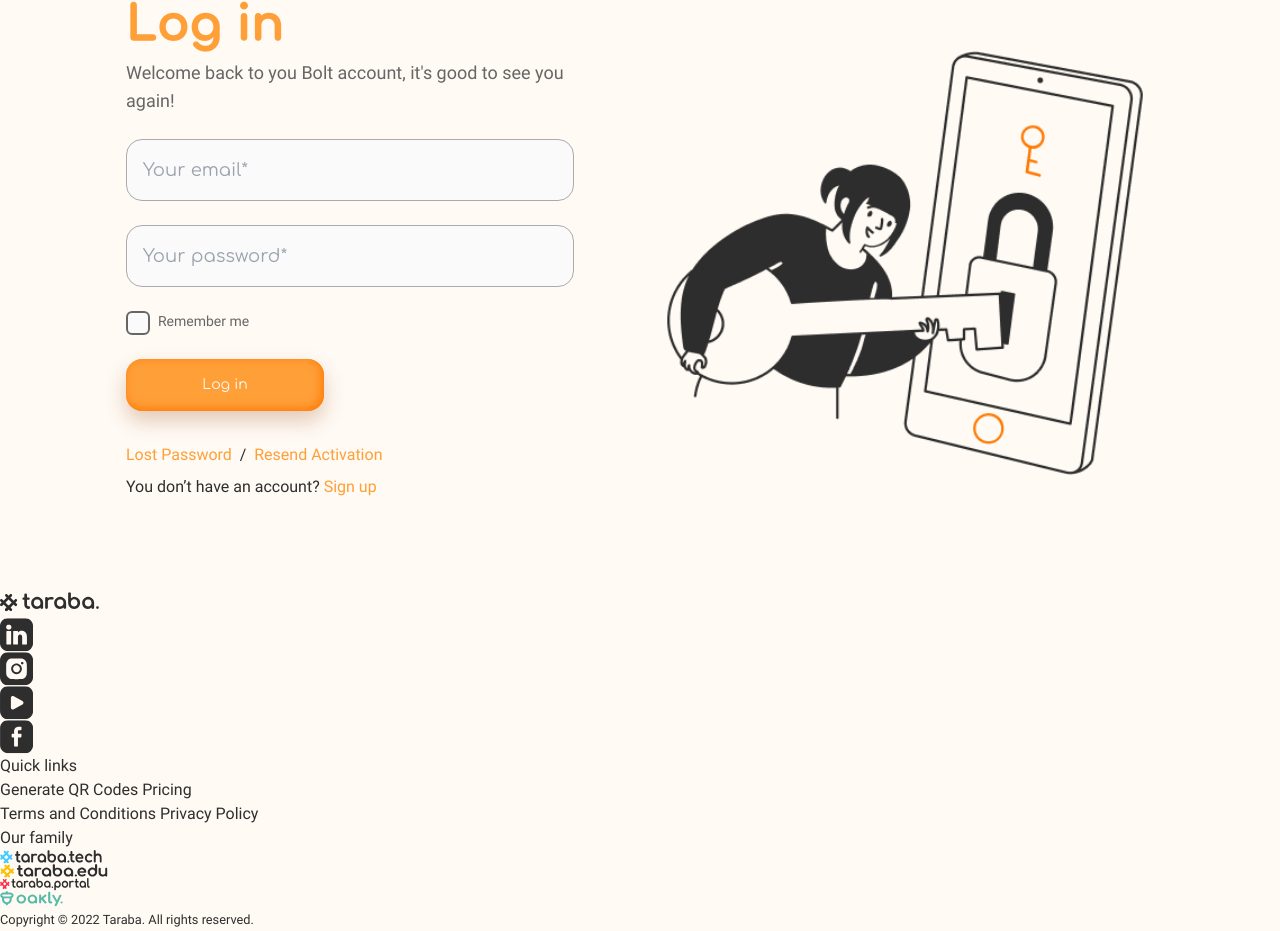
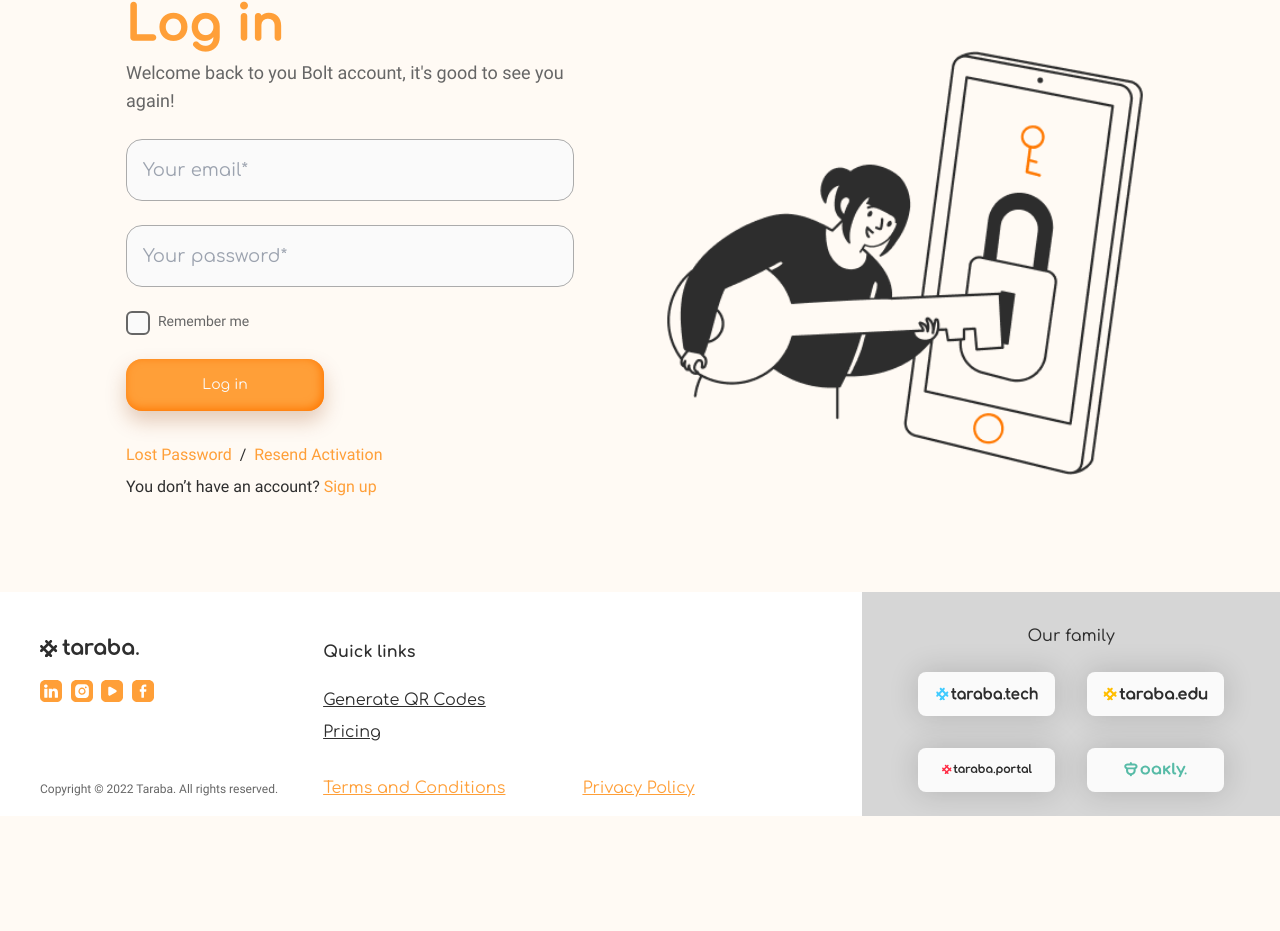
Before and after one commit to je-jo/taraba-test-tailwind-je-jo, a website: page login.html in a window 1280 px wide. Shown: the part 198-1129 px from the top of the page. After the commit the page ends 1014 px from the top, so only its background shows below. Drawn offline with Linux system fonts and the light colour scheme.

Commit message:
finish footer

```diff
--- a/login.html
+++ b/login.html
@@ -114,61 +114,64 @@
     </div>
   </main>
 
-  <footer>
-    <div class="footer__social">
-      <svg class="footer__social-logo" width="136" height="26" aria-hidden="true" focusable="false">
+  <footer class="grid max-md:pt-11 max-md:text-center items-end gap-7 bg-white dark:bg-trb-black3 md:grid-cols-[1fr_2fr_auto] md:grid-rows-[1fr_auto] md:pl-10">
+    <div class="grid justify-center md:justify-start self-center gap-4">
+        <svg class="max-md:max-w-[99px] max-md:justify-self-center" width="136" height="26" aria-hidden="true" focusable="false">
             <use href="public/img/footer/taraba-logo-latin-full-color-white-1.svg#trblogo"></use>
         </svg>
-      <ul class="footer__social-wrapper">
-        <li><a href="https://www.linkedin.com/company/taraba-tech/" target="_blank">
-            <svg class="icons-link" width="34" height="34">
+        <ul class="grid grid-cols-[repeat(4,22.68px)] gap-2 text-trb-orange3 ">
+            <li><a href="https://www.linkedin.com/company/taraba-tech/" target="_blank" class="hover:text-trb-orange1">
+                    <svg width="34" height="34" class="w-full h-full">
                         <use href="public/img/footer/linked-in-large.svg#linkedin"></use>
                     </svg>
                 </a></li>
-        <li><a href="https://www.instagram.com/taraba.tech/" target="_blank">
-            <svg class="icons-link" width="34" height="34">
+            <li><a href="https://www.instagram.com/taraba.tech/" target="_blank" class="hover:text-trb-orange1">
+                    <svg width="34" height="34" class="w-full h-full">
                         <use href="public/img/footer/instagram-large.svg#instagram"></use>
                     </svg>
                 </a></li>
-        <li><a href="https://www.youtube.com/channel/UCa9GoEPzrYQQMeFDQUUMjIA" target="_blank">
-            <svg class="icons-link" width="34" height="34">
+            <li><a href="https://www.youtube.com/channel/UCa9GoEPzrYQQMeFDQUUMjIA" target="_blank" class="hover:text-trb-orange1">
+                    <svg width="34" height="34" class="w-full h-full">
                         <use href="public/img/footer/you-tube-large.svg#youtube"></use>
                     </svg>
                 </a></li>
-        <li><a href="https://www.facebook.com/taraba.technology" target="_blank">
-            <svg class="icons-link" width="34" height="34">
+            <li><a href="https://www.facebook.com/taraba.technology" target="_blank" class="hover:text-trb-orange1">
+                    <svg width="34" height="34" class="w-full h-full">
                         <use href="public/img/footer/facebook-large.svg#facebook"></use>
                     </svg>
                 </a></li>
         </ul>
     </div>
-    <nav aria-labelledby="bottomnav-title" id="bottomnav" class="footer__bottomnav">
-      <h2 id="bottomnav-title">Quick links</h2>
-      <div class="footer__bottomnav-list">
-        <div class="footer__bottomnav-list-section">
-          <a href="#">Generate QR Codes</a>
-          <a href="./index.html#pricing">Pricing</a>
+    <nav aria-labelledby="bottomnav-title" id="bottomnav" class="grid gap-6 md:row-span-2 font-heading text-sm xl:text-base">
+        <h2 id="bottomnav-title" class="font-bold">Quick links</h2>
+        <div class="grid gap-8 ">
+            <div class="grid gap-4 md:gap-2 underline">
+                <a href="#" class="hover:text-black">Generate QR Codes</a>
+                <a href="index.html#pricing" class="hover:text-black">Pricing</a>
             </div>
-        <div class="footer__bottomnav-list-section">
-          <a href="#">Terms and Conditions</a>
-          <a href="#">Privacy Policy</a>
+            <div class="grid gap-4 md:gap-2 text-trb-orange3 md:grid-cols-2 md:pb-4 underline decoration-current">
+                <a href="#" class="hover:text-trb-orange1">Terms and Conditions</a>
+                <a href="#" class="hover:text-trb-orange1">Privacy Policy</a>
             </div>
         </div>
     </nav>
-    <div class="footer__familylinks">
-      <h2 class="footer__familylinks-title">Our family</h2>
-      <div class="footer__familylinks-list">
-        <a href="https://taraba.tech/" target="_blank" class="btn btn--family"><img
-            src="public/img/footer/trb-tech-logo-solid-white.svg" alt="taraba.tech" width="102" height="16"></a>
-        <a href="https://taraba.education/" target="_blank" class="btn btn--family"><img
-            src="public/img/footer/trb-edu-logo-solid-white.svg" alt="taraba.edu" width="108" height="16"></a>
-        <a href="https://taraba.rs/" target="_blank" class="btn btn--family"><img
-            src="public/img/footer/portal-logo-lat-solid-white-1.svg" alt="taraba portal" width="90" height="16"></a>
-        <a href="https://oakly.events/" target="_blank" class="btn btn--family"><img
+    <div class="py-8 md:px-8 md:pb-0 text-center text-trb-black2 bg-trb-grey2 md:row-span-2 self-stretch">
+        <h2 class="font-heading text-xs lg:text-sm xl:text-base font-medium">Our family</h2>
+        <div class="grid grid-cols-2 justify-center justify-items-center p-6 gap-8">
+            <a href="https://taraba.tech/" target="_blank" class="button button--family"><img
+                    src="public/img/footer/trb-tech-logo-solid-white.svg" alt="taraba.tech" width="102"
+                    height="16"></a>
+            <a href="https://taraba.education/" target="_blank" class="button button--family"><img
+                    src="public/img/footer/trb-edu-logo-solid-white.svg" alt="taraba.edu" width="108"
+                    height="16"></a>
+            <a href="https://taraba.rs/" target="_blank" class="button button--family"><img
+                    src="public/img/footer/portal-logo-lat-solid-white-1.svg" alt="taraba portal" width="90"
+                    height="16"></a>
+            <a href="https://oakly.events/" target="_blank" class="button button--family"><img
                     src="public/img/footer/oakly-logo-full-color-9.svg" alt="oakly" width="63" height="16"></a>
         </div>
     </div>
-    <p class="footer__copyright"><small>Copyright © 2022 Taraba. All rights reserved.</small></p>
+    <p class="pb-4"><small class="text-[0.5rem] xl:text-xs font-medium text-trb-black3 dark:text-trb-grey3">Copyright © 2022 Taraba. All rights reserved.</small></p>
 </footer>
 </body>
 
```
Also changed, not shown: index.html (+16 -16 lines), lost.html (+35 -32 lines), resend.html (+35 -32 lines), signup.html (+35 -32 lines), public/styles/main.css. Lines whose indentation alone changed are shown as unchanged.
